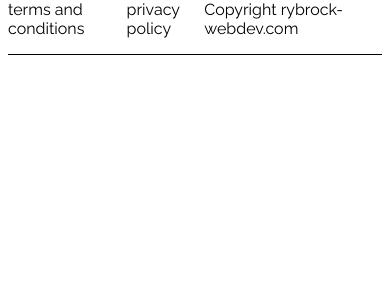
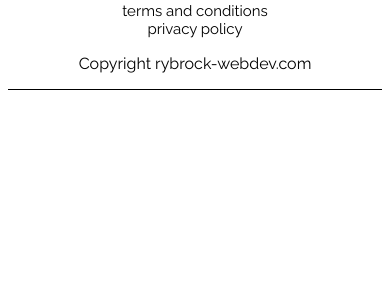
Before and after one commit to RyBrockers/ryan-brockley-web-developer, a plain HTML site: page public/index.html in a window 390 px wide. Shown: the part 553-844 px from the top of the page. Drawn offline with Linux system fonts and the light colour scheme.

Commit message:
started footer styles for mobile accross all pages

```diff
--- a/public/styles.css
+++ b/public/styles.css
@@ -158,6 +158,18 @@ footer i {
     font-size: 20px;
     padding: 3px;
   }
+  .right {
+    display: flex;
+    justify-content: space-evenly;
+    align-items: center;
+    flex-direction: column;
+    margin-top: 5%;
+  }
+  .right a {
+    text-decoration: none;
+    color: #000;
+    font-size: 15px;
+  }
 }
 
 @media only screen and (min-width: 1250px) {
```
